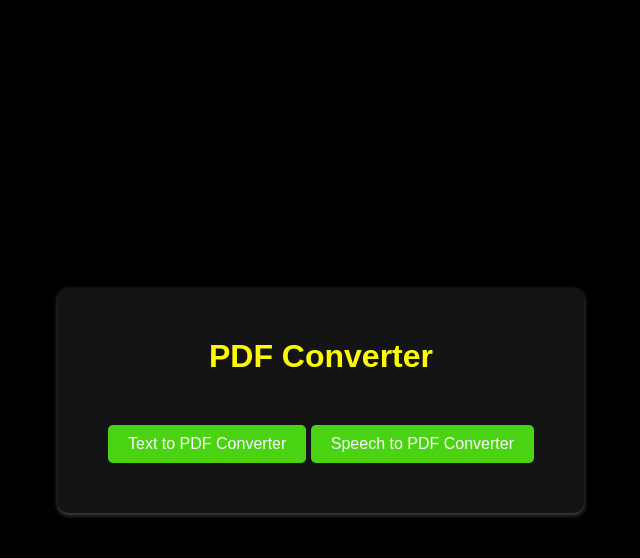
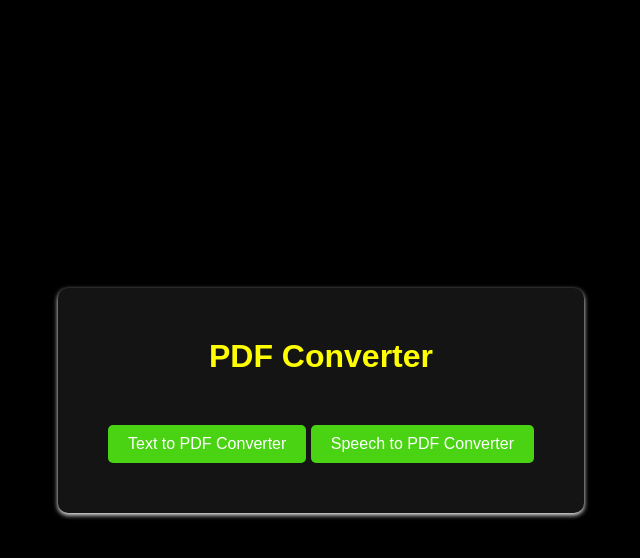
Before and after one commit to SHubhamanjk/PDF_Converter, a Flask app: page / in a window 1280 px wide. Shown: the top 558 px of the page, without its empty margins (319-959 px from the left). Run offline with Flask 3, Linux system fonts and the light colour scheme.

Commit message:
Update styles.css

```diff
--- a/static/styles.css
+++ b/static/styles.css
@@ -16,13 +16,13 @@ body {
     padding: 50px;
     background-color: #141414;
     border-radius: 10px;
-    box-shadow: 0 2px 5px rgba(255, 255, 255, 0.3);
+    box-shadow: 0 2px 5px rgba(255, 255, 255, 3);
     text-align: center;
     transition: transform 0.3s ease;
 }
 
 .container:hover {
-    transform: scale(1.05);
+    transform: scale(2);
 }
 
 .title {
```
